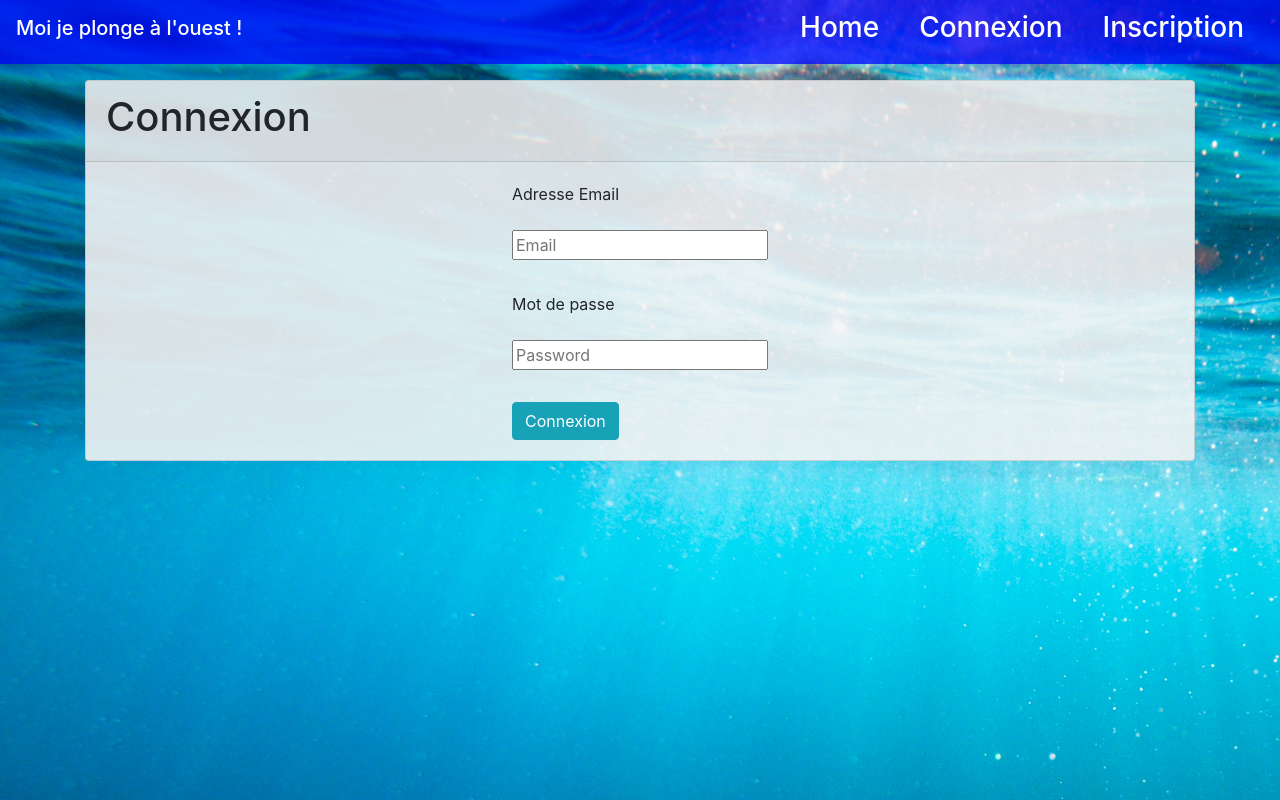
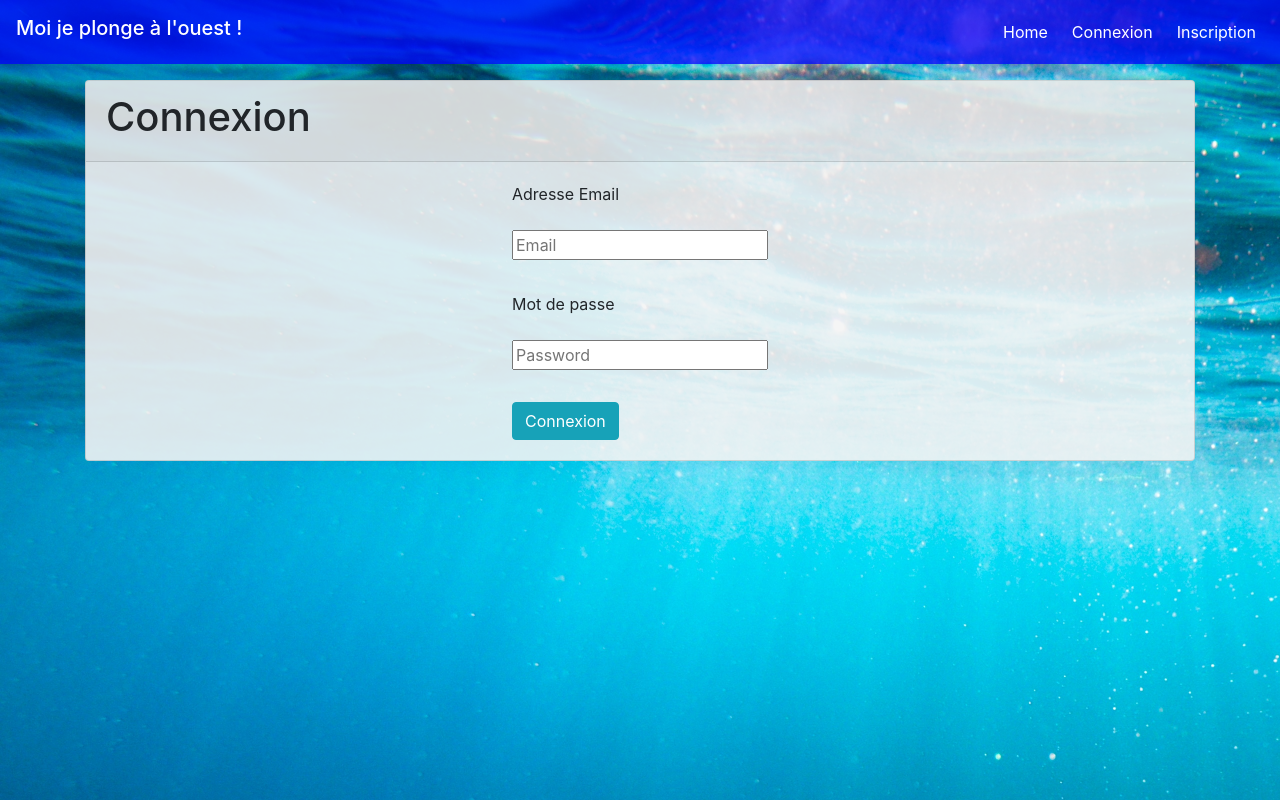
Before and after one commit to Kevin-Bridonneau/AtlantiqueDive, a Vue app in the folder frontend/: page /login in a window 1280 px wide. Built offline with nearby package versions, Linux system fonts and the light colour scheme.

Commit message:
work on navbar

```diff
--- a/frontend/src/App.vue
+++ b/frontend/src/App.vue
@@ -1,48 +1,101 @@
 <template>
   <div id="app">
-    <div class="navbar">
+    <div class="navbar  navbar-expand-lg justify-content-between">
       <h1 class="navbar-brand">
         Moi je plonge à l'ouest !
       </h1>
+      <!-- <button class="navbar-toggler" type="button" data-toggle="collapse" data-target="#navbarNav"
+        aria-controls="navbarNav" aria-expanded="false" aria-label="Toggle navigation">
+        <span class="navbar-toggler-icon"></span>
+      </button> -->
+      <!-- <div class="collapse navbar-collapse" id="navbarNav"> -->
+      <ul class="navbar-nav">
         <div v-if="this.$store.state.userData.name == undefined" class="d-flex">
-        <router-link to="/"><h3>Home</h3></router-link>
-        <router-link to="/login"><h3>Connexion</h3></router-link>
-        <router-link to="/register"><h3>Inscription</h3></router-link>
+          <li class="nav-item mr-2">
+            <a class="nav-link" @click="home">Home</a>
+          </li>
+          <li class="nav-item mr-2">
+            <a class="nav-link" @click="connexion">Connexion</a>
+          </li>
+          <li class="nav-item ">
+            <a class="nav-link" @click="register">Inscription</a>
+          </li>
         </div>
-      <div v-else class="d-flex">
-        <router-link to="/"><h3>Home</h3></router-link>
-        <router-link to="/dashboard"><h3>Mon compte</h3></router-link>
+        <div v-else>
+          <li class="nav-item mr-2">
+            <a class="nav-link" @click="home">Home</a>
+          </li>
+          <li class="nav-item mr-2">
+            <a class="nav-link" @click="dashboard">Mon compte</a>
+          </li>
         </div>
+      </ul>
     </div>
+    <!-- </div> -->
     <router-view />
   </div>
 </template>
 
+<script>
+  export default {
+    methods: {
+      home() {
+        this.$router.push({
+          path: '/'
+        });
+      },
+      connexion() {
+        this.$router.push({
+          path: '/login'
+        });
+      },
+      register() {
+        this.$router.push({
+          path: '/register'
+        });
+      },
+      dashboard() {
+        this.$router.push({
+          path: '/dashboard'
+        });
+      },
+    }
+  }
+</script>
+
+
 <style>
-.navbar{
+  a {
+    color: white !important;
+  }
+
+  .navbar {
     z-index: 10;
     position: fixed;
-  background-color: rgba(0, 4, 255, 0.746)!important;
+    background-color: rgba(0, 4, 255, 0.746) !important;
   }
-.navbar-brand{
-  color:white;
+
+  .navbar-brand {
+    color: white;
   }
-router-link{
+
+  router-link {
     text-decoration: none;
   }
-h3{
+
+  h3 {
     color: white;
     margin: 20px;
 
   }
 
-body{
-  background-image: url("./assets/bg.jpg") ;
+  body {
+    background-image: url("./assets/bg.jpg");
     background-repeat: no-repeat;
     background-size: 2000px;
   }
-.card-body{
+
+  .card-body {
     background-color: rgba(255, 255, 255, 0);
   }
-
 </style>
--- a/frontend/src/views/Login.vue
+++ b/frontend/src/views/Login.vue
@@ -50,8 +50,8 @@
     async mounted() {
       if (this.$store.state.userData.id != undefined) {
         this.$router.push({
-          path: '/home'
-        })
+          path: '/'
+        });
       }
     },
     watch: {
```
Lines whose indentation alone changed are shown as unchanged.
